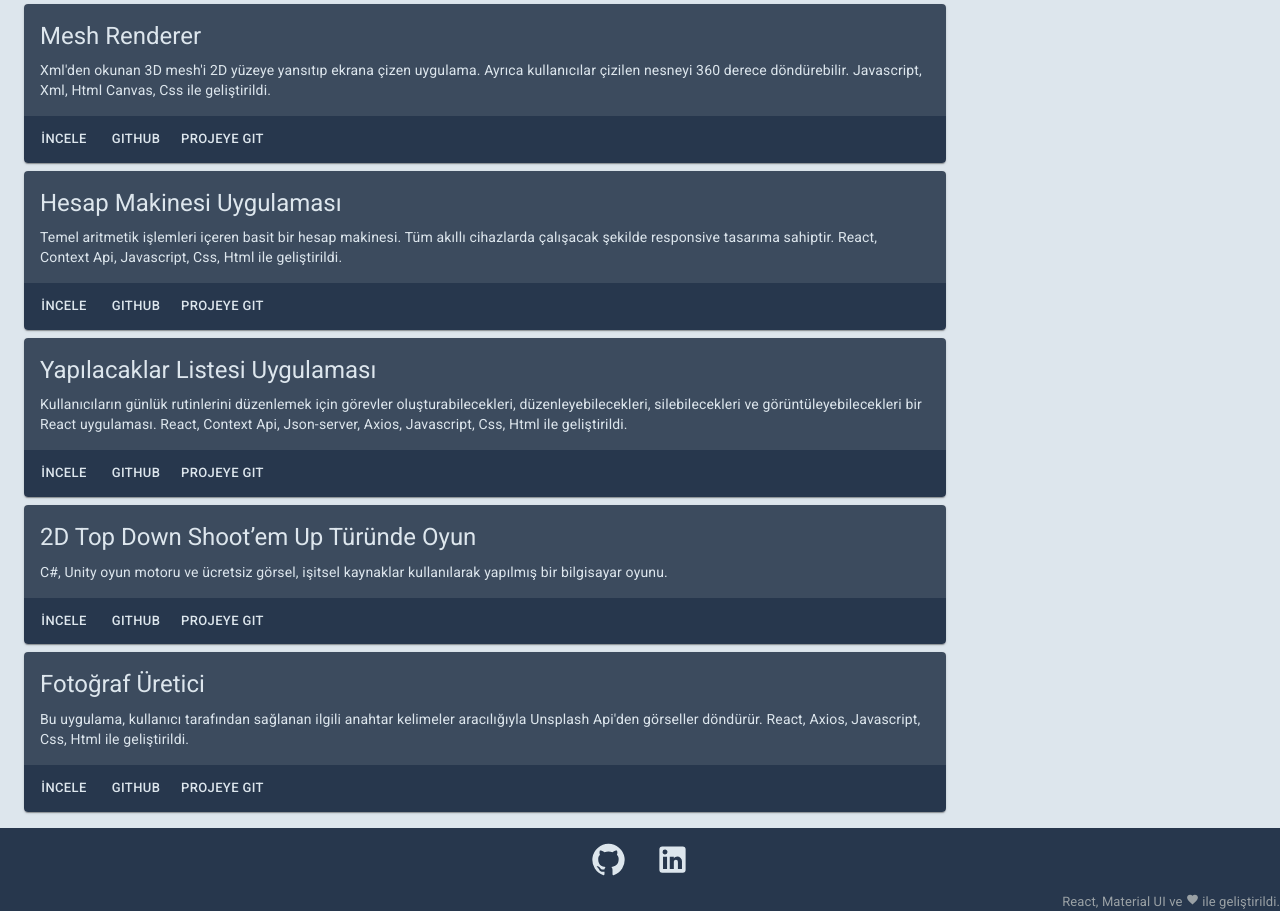
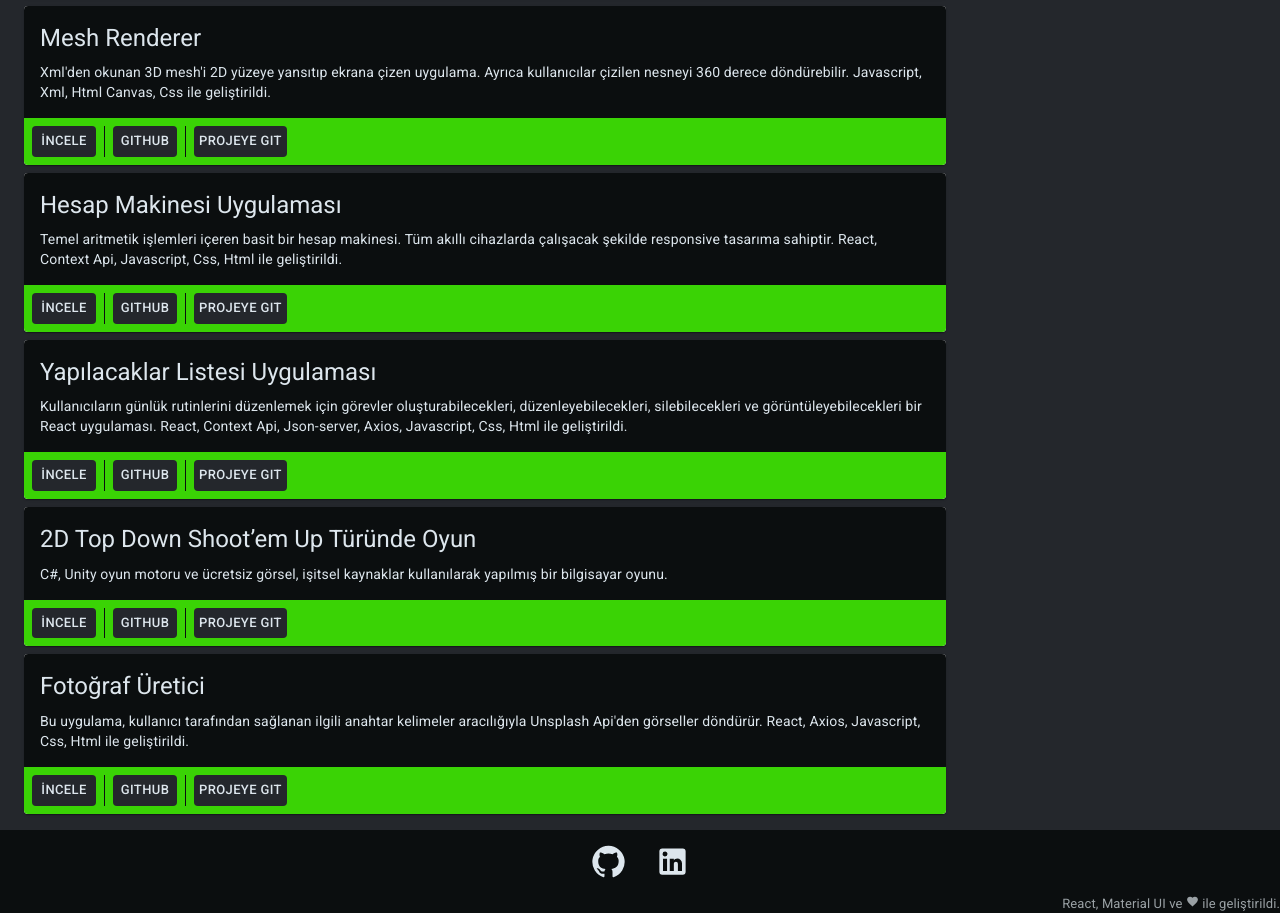
Before and after one commit to cemozr/react-portfolio, a React (Vite) app: page /projects in a window 1280 px wide. Shown: the part 606-1519 px from the top of the page. Built offline with nearby package versions, Linux system fonts and the light colour scheme; no server answers.

Commit message:
Design reworked

```diff
--- a/src/App.css
+++ b/src/App.css
@@ -1,5 +1,5 @@
 .flex-wrapper {
-  background-color: #dde6ed;
+  background-color: #24272c;
   display: flex;
   min-height: 100vh;
   flex-direction: column;
--- a/src/components/activity/Activity.jsx
+++ b/src/components/activity/Activity.jsx
@@ -92,7 +92,7 @@ export const Activity = () => {
                             sx={{ display: "inline" }}
                             component="span"
                             variant="body2"
-                            color="text.primary"
+                            color="secondary.main"
                           >
                             {activity.commit.message}
                           </Typography>
@@ -101,7 +101,7 @@ export const Activity = () => {
                             sx={{ display: "inline" }}
                             component="span"
                             variant="body2"
-                            color="text.primary"
+                            color="secondary.main"
                           >
                             {activity.commit.author.date.slice(0, 10)}
                           </Typography>
@@ -109,7 +109,11 @@ export const Activity = () => {
                       }
                     />
                   </ListItem>
-                  <Divider variant="inset" component="li" />
+                  <Divider
+                    variant="middle"
+                    component="li"
+                    sx={{ borderColor: "third.main" }}
+                  />
                 </Box>
               );
             })}
--- a/src/components/bioPaper/BioPaper.jsx
+++ b/src/components/bioPaper/BioPaper.jsx
@@ -3,24 +3,13 @@ import { Paper, Typography, Box, Avatar } from "@mui/material";
 export const BioPaper = () => {
   return (
     <Box>
-      <Typography
-        variant="h5"
-        sx={{
-          mt: "2rem",
-          textAlign: "center",
-          fontWeight: "medium",
-          color: "primary.main",
-        }}
-      >
-        Lorem ipsum dolor sit amet consectetur adipisicing.
-      </Typography>
       <Paper
         sx={{
           display: { xs: "block", sm: "flex" },
           mt: "2rem",
           p: "2rem",
           backgroundColor: "primary.main",
-          boxShadow: "0px 0px 5px 1px #033171",
+          boxShadow: "2px 2px #3ad305",
         }}
         elevation={5}
       >
--- a/src/components/footer/Footer.jsx
+++ b/src/components/footer/Footer.jsx
@@ -21,9 +21,15 @@ export const Footer = () => {
         >
           <Button
             href="https://github.com/cemozr"
-            sx={{ color: "secondary.main" }}
+            sx={{ color: "secondary.main", borderColor: "black" }}
           >
-            <GitHubIcon fontSize="large" />
+            <GitHubIcon
+              fontSize="large"
+              sx={{
+                borderRadius: "50%",
+                "&:hover": { border: "2px solid green" },
+              }}
+            />
           </Button>
           <Button
             href="https://www.linkedin.com/in/cem-%C3%B6zer-645361230/"
@@ -31,7 +37,13 @@ export const Footer = () => {
               color: "secondary.main",
             }}
           >
-            <LinkedInIcon fontSize="large" />
+            <LinkedInIcon
+              fontSize="large"
+              sx={{
+                borderRadius: "25%",
+                "&:hover": { border: "2px solid green" },
+              }}
+            />
           </Button>
         </Box>
         <Typography
--- a/src/components/header/Header.jsx
+++ b/src/components/header/Header.jsx
@@ -27,7 +27,10 @@ export const Header = () => {
       <ThemeProvider theme={theme}>
         <CssBaseline />
         <Box sx={{ flexGrow: 1 }}>
-          <AppBar position="static">
+          <AppBar
+            position="static"
+            sx={{ borderBottom: "2px solid", borderColor: "third.main" }}
+          >
             <Toolbar>
               <TerminalIcon sx={{ mr: 1 }} />
 
--- a/src/components/header/navigationButtons/NavigationButtons.jsx
+++ b/src/components/header/navigationButtons/NavigationButtons.jsx
@@ -41,8 +41,12 @@ export const NavigationButtons = () => {
           >
             <Button
               sx={{
-                color: "secondary.main",
                 display: { xs: "none", sm: "block" },
+                transition: "ease 0.5s",
+                "&:hover": {
+                  boxShadow: "0px 2px 0px 0px #3ad305",
+                  top: "-3px",
+                },
               }}
             >
               {cv.name}
@@ -67,6 +71,11 @@ export const NavigationButtons = () => {
               sx={{
                 color: "secondary.main",
                 display: { xs: "none", sm: "block" },
+                transition: "ease 0.5s",
+                "&:hover": {
+                  boxShadow: "0px 2px 0px 0px #3ad305",
+                  top: "-3px",
+                },
               }}
             >
               {btn.name}
--- a/src/components/projectList/ProjectList.jsx
+++ b/src/components/projectList/ProjectList.jsx
@@ -6,6 +6,7 @@ import {
   Typography,
   Button,
   Box,
+  Divider,
 } from "@mui/material";
 import projectData from "../../data/projectData.json";
 export const ProjectList = () => {
@@ -33,11 +34,46 @@ export const ProjectList = () => {
               <Typography variant="body2">{project.description}</Typography>
             </CardContent>
             <CardActions>
-              <Button size="small">İncele</Button>
-              <Button href={project.gitLink} size="small">
+              <Button
+                size="small"
+                sx={{
+                  backgroundColor: "#24272c",
+                  "&:hover": { backgroundColor: "primary.main" },
+                }}
+              >
+                İncele
+              </Button>
+              <Divider
+                orientation="vertical"
+                variant="fullwidth"
+                flexItem
+                sx={{ borderColor: "primary.main" }}
+              />
+              <Button
+                href={project.gitLink}
+                size="small"
+                sx={{
+                  backgroundColor: "#24272c",
+                  "&:hover": { backgroundColor: "primary.main" },
+                }}
+              >
                 Github
               </Button>
-              <Button size="small">Projeye Git</Button>
+              <Divider
+                orientation="vertical"
+                variant="fullwidth"
+                flexItem
+                sx={{ borderColor: "primary.main" }}
+              />
+              <Button
+                size="small"
+                sx={{
+                  backgroundColor: "#24272c",
+                  "&:hover": { backgroundColor: "primary.main" },
+                }}
+              >
+                Projeye Git
+              </Button>
             </CardActions>
           </Card>
         );
--- a/src/pages/bio/Bio.jsx
+++ b/src/pages/bio/Bio.jsx
@@ -6,7 +6,7 @@ export const Bio = () => {
   return (
     <>
       <CssBaseline />
-      <Container sx={{ mb: "7rem", backgroundColor: "#dde6ed" }}>
+      <Container sx={{ mb: "7rem", backgroundColor: "#24272c" }}>
         <BioPaper />
         <Skills />
       </Container>
--- a/src/themes/theme.js
+++ b/src/themes/theme.js
@@ -2,20 +2,12 @@ import { createTheme } from "@mui/material";
 export const theme = createTheme({
   palette: {
     primary: {
-      main: "#27374D",
+      main: "#0b0e0f",
     },
     secondary: { main: "#DDE6ED" },
+    third: { main: "#3ad305" },
   },
   components: {
-    MuiChip: {
-      styleOverrides: {
-        root: {
-          backgroundColor: "#27374D",
-          color: "#DDE6ED",
-          marginTop: "1rem",
-        },
-      },
-    },
     MuiButton: {
       styleOverrides: {
         root: {
@@ -26,7 +18,7 @@ export const theme = createTheme({
     MuiCardContent: {
       styleOverrides: {
         root: {
-          backgroundColor: " #3C4B5E",
+          backgroundColor: " #0b0e0f",
           color: "#DDE6ED",
         },
       },
@@ -34,7 +26,7 @@ export const theme = createTheme({
     MuiCardActions: {
       styleOverrides: {
         root: {
-          backgroundColor: "#27374D",
+          backgroundColor: "#3ad305",
         },
       },
     },
@@ -48,7 +40,7 @@ export const theme = createTheme({
     MuiList: {
       styleOverrides: {
         root: {
-          backgroundColor: "#27374D",
+          backgroundColor: "#0b0e0f",
         },
       },
     },
```
